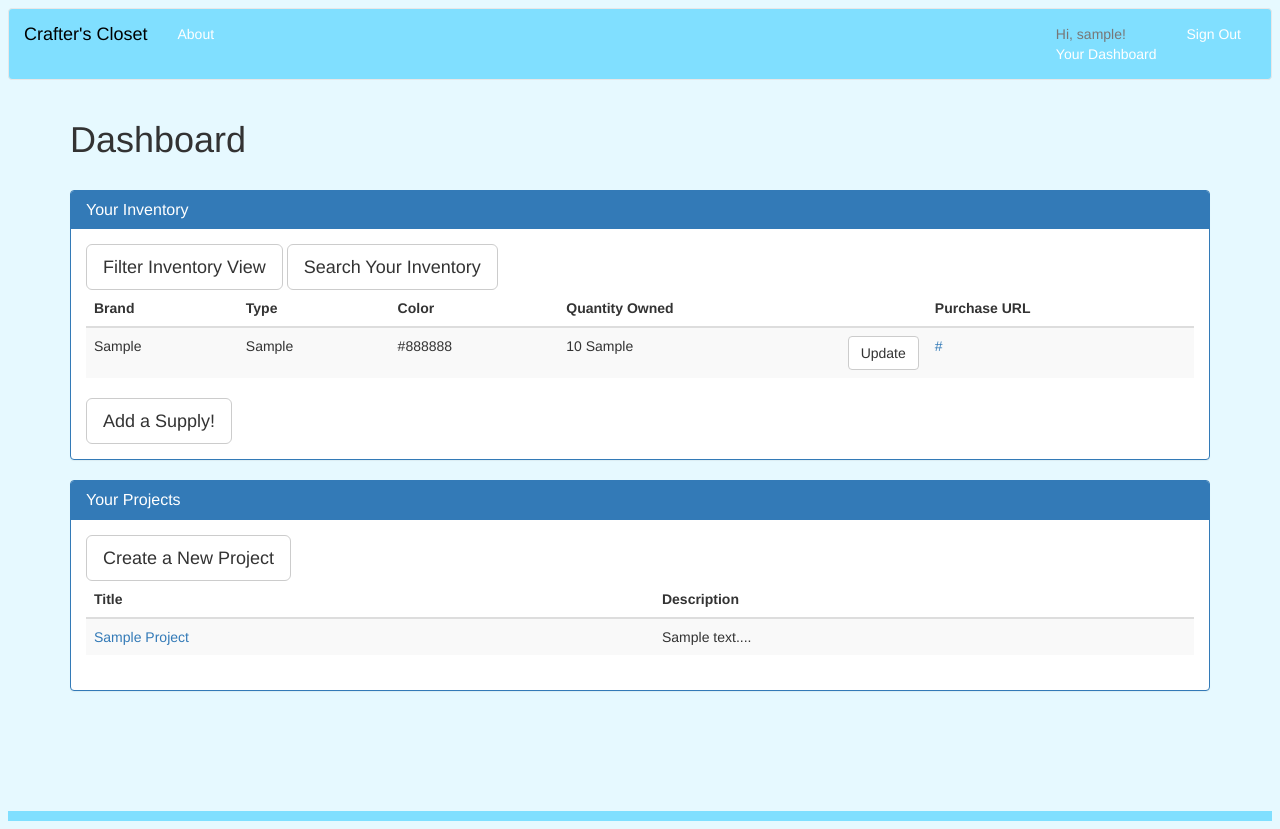
After one commit to jgriffith23/crafters-closet, a Flask app: page /dashboard/1 in a window 1280 px wide. The commit adds this page. Run offline with Flask 2, Linux system fonts and the light colour scheme; the visitor is signed in with stand-in values (Sample User, id 1); tables that the repository leaves empty hold one stand-in row (values such as "Sample post"); data that the repository does not hold is empty; some libraries are stand-ins or nearby versions.

Commit message:
Created template for inventory table and tweaked /dashboard/<userid> route to render the html for the table.

```diff
--- a/server.py
+++ b/server.py
@@ -1,6 +1,6 @@
 from jinja2 import StrictUndefined
 
-from flask import Flask, render_template, redirect, request, flash, session, url_for, jsonify
+from flask import Flask, render_template, redirect, request, flash, session, url_for, jsonify, Markup
 from flask_debugtoolbar import DebugToolbarExtension
 
 from model import connect_to_db, db
@@ -69,7 +69,7 @@ def show_dashboard(user_id):
         all_supply_types = get_all_supply_types()
         all_units = get_all_supply_units()
 
-        table_body = render_template("supply_table.html", inventory=inventory)
+        table_body = Markup(render_template("supply_table.html", inventory=inventory))
 
         # Render a dashboard showing the user's inventory.
         return render_template("dashboard.html",
@@ -87,6 +87,7 @@ def show_dashboard(user_id):
 
 @app.route("/dashboard/brands.json")
 def get_brands():
+    """Fetch all brands in the db by supply type, and return as JSON."""
     brands = get_all_brands_by_supply_type()
     brands = jsonify(brands)
     return(brands)
@@ -94,6 +95,7 @@ def get_brands():
 
 @app.route("/dashboard/units.json")
 def get_units():
+    """Fetch all units in the db by supply type, and return as JSON."""
     units = get_all_units_by_supply_type()
     units = jsonify(units)
     return(units)
--- a/templates/dashboard.html
+++ b/templates/dashboard.html
@@ -26,36 +26,11 @@
           </div>
       </div>
 
+      <!-- Display inventory with safe HTML obtained from server. -->
       {{ table_body }}
 
-      <!-- Display Inventory -->
-      <table class="table table-striped">
-              <thead>
-              <tr>
-                  <th>Brand</th>
-                  <th>Type</th>
-                  <th>Color</th>
-                  <th>Quantity Owned</th>
-                  <th>Purchase URL</th>
-              </tr>
-              </thead>
-              <tbody>
-              {% for supply_type, brand, color, units, purchase_url, qty, item_id in inventory %}
-              <tr>
-                  <td>{{ brand.title() }}</td>
-                  <td>{{ supply_type }}</td>
-                  <td>{{ color.title() }}</td>
-                  <td>{{ qty }} {{ units }}
-                      <button type="button" class="btn btn-default" id="{{ item_id }}" style="float: right;">
-                        Update
-                      </button>
-                  </td>
-                  <td><a href="{{ purchase_url }}">{{ purchase_url }}</a></td>
-              </tr>
-              {% endfor %}
-              </tbody>
-      </table>
       <button type="button" class="btn btn-default btn-lg" data-toggle="modal" data-target="#add-supply">Add a Supply!</button>
+
     </div>
 </div>
 
@@ -111,7 +86,7 @@
                   <!-- Qty Owned -->
                   <div class="form-group">
                     <label for="quantity-owned">Quantity You Own (in UNITS)</label>
-                    <input type="number" class="form-control" name="quantity-owned" id="quantity-owned">
+                    <input type="number" class="form-control" name="quantity-owned" id="quantity-owned" min=0>
                   </div>
 
                   <!-- Units -->
--- /dev/null
+++ b/templates/supply_table.html
@@ -0,0 +1,28 @@
+<!-- Template for the inventory table in dashboard.html. -->
+
+<table class="table table-striped">
+        <thead>
+        <tr>
+            <th>Brand</th>
+            <th>Type</th>
+            <th>Color</th>
+            <th>Quantity Owned</th>
+            <th>Purchase URL</th>
+        </tr>
+        </thead>
+        <tbody>
+        {% for supply_type, brand, color, units, purchase_url, qty, item_id in inventory %}
+        <tr>
+            <td>{{ brand.title() }}</td>
+            <td>{{ supply_type }}</td>
+            <td>{{ color.title() }}</td>
+            <td>{{ qty }} {{ units }}
+                <button type="button" class="btn btn-default" id="{{ item_id }}" style="float: right;">
+                  Update
+                </button>
+            </td>
+            <td><a href="{{ purchase_url }}">{{ purchase_url }}</a></td>
+        </tr>
+        {% endfor %}
+        </tbody>
+</table>
```
Also changed, not shown: static/js/dropdown.js (+10 -11 lines).
